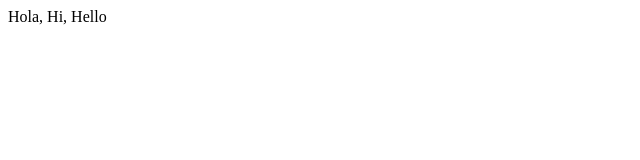
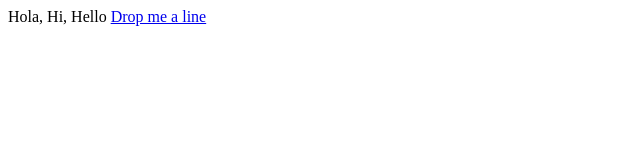
Before and after one commit to sir-david/blog, a plain HTML site: page index.html in a window 1280 px wide. Shown: the whole page, without its empty margins (0-640 px from the left). Drawn offline with Linux system fonts and the light colour scheme.

Commit message:
Update index.html
feat: Add mail contact

```diff
--- a/index.html
+++ b/index.html
@@ -3,4 +3,5 @@
 </head>
 <body>
 Hola, Hi, Hello
+	<a href="mailto:adromerot"gmail.com">Drop me a line</a>
 </body>
```
